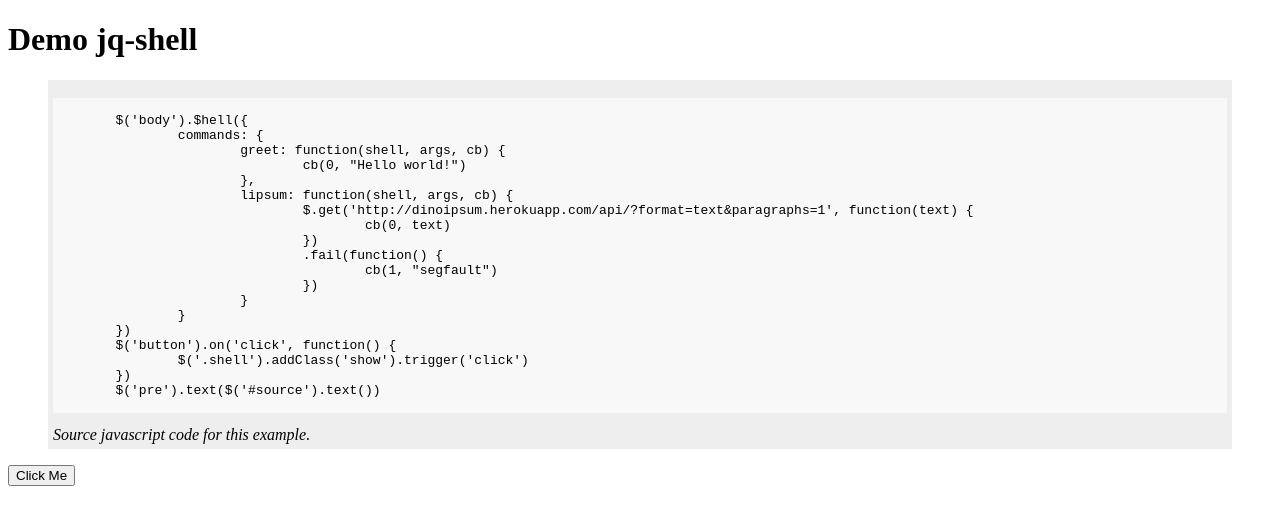
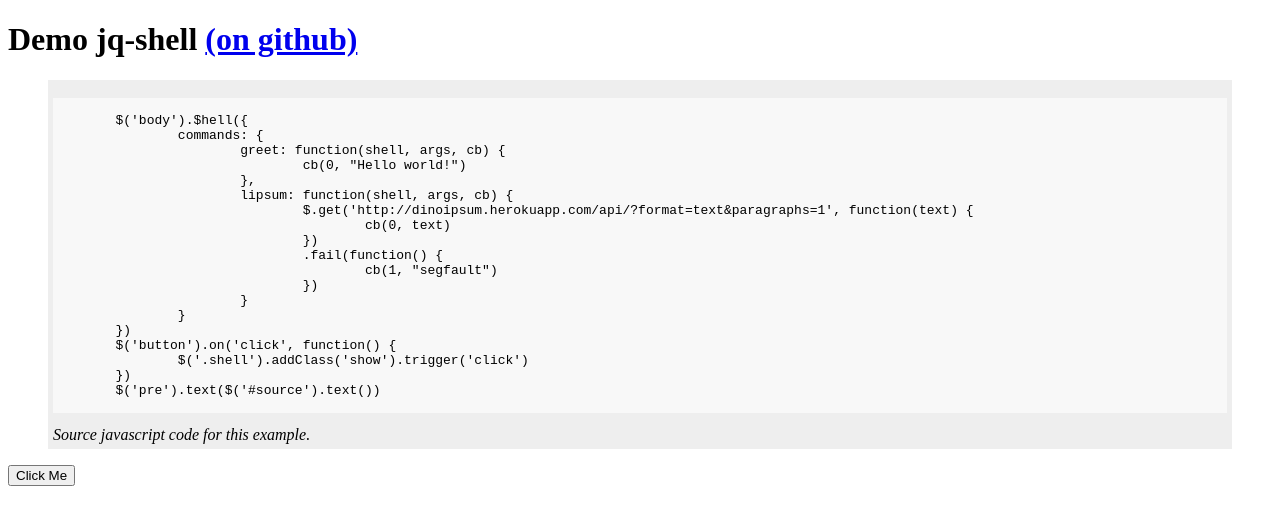
Before and after one commit to devoidfury/jq-shell, a plain HTML site: page docs/index.html in a window 1280 px wide. Drawn offline with nearby package versions, Linux system fonts and the light colour scheme.

Commit message:
update project links

```diff
--- a/docs/index.html
+++ b/docs/index.html
@@ -9,7 +9,7 @@
 </style>
 </head>
 <body>
-	<h1>Demo jq-shell</h1>
+	<h1>Demo jq-shell <a href="https://github.com/devoidfury/jq-shell">(on github)</a></h1>
 	<figure>
 		<pre></pre>
 		<figcaption>Source javascript code for this example.</figcaption>
```
Also changed, not shown: 1 other file.
